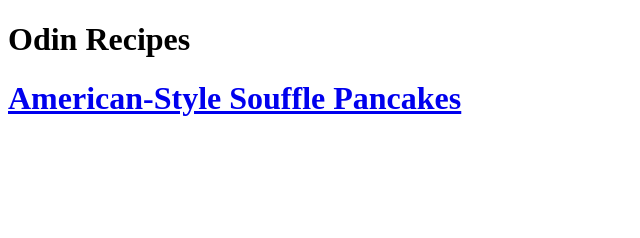
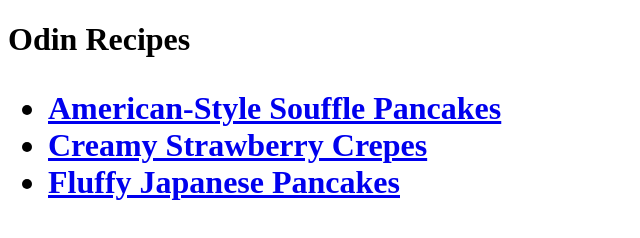
Before and after one commit to mako-23/odin-recipes, a plain HTML site: page index.html in a window 1280 px wide. Shown: the whole page, without its empty margins (0-640 px from the left). Drawn offline with Linux system fonts and the light colour scheme.

Commit message:
Move link to home too top off page
Add Fluffy Japanese Pancake image

Add Creamy Strawberry Crepes image

Added ordered list of links too recipes

```diff
--- a/index.html
+++ b/index.html
@@ -8,6 +8,10 @@
 
 	<body>
 		<h1>Odin Recipes<h1>
-		<a href="recipes/american-style-souffle-pancakes.html">American-Style Souffle Pancakes</a>
+		<ul>
+			<li><a href="recipes/american-style-souffle-pancakes.html">American-Style Souffle Pancakes</a></li>
+			<li><a href="recipes/creamy-strawberry-crepes.html">Creamy Strawberry Crepes</a></li>
+			<li><a href="recipes/fluffy-japanese-pancakes.html">Fluffy Japanese Pancakes</a></li>
+		</ul>
 	</body>
 </html>
```
Also changed, not shown: recipes/american-style-souffle-pancakes.html (+1 -1 lines), images/creamy-strawberry-crepes.jpg (added), images/fluffy-japanese-pancake.webp (added).
